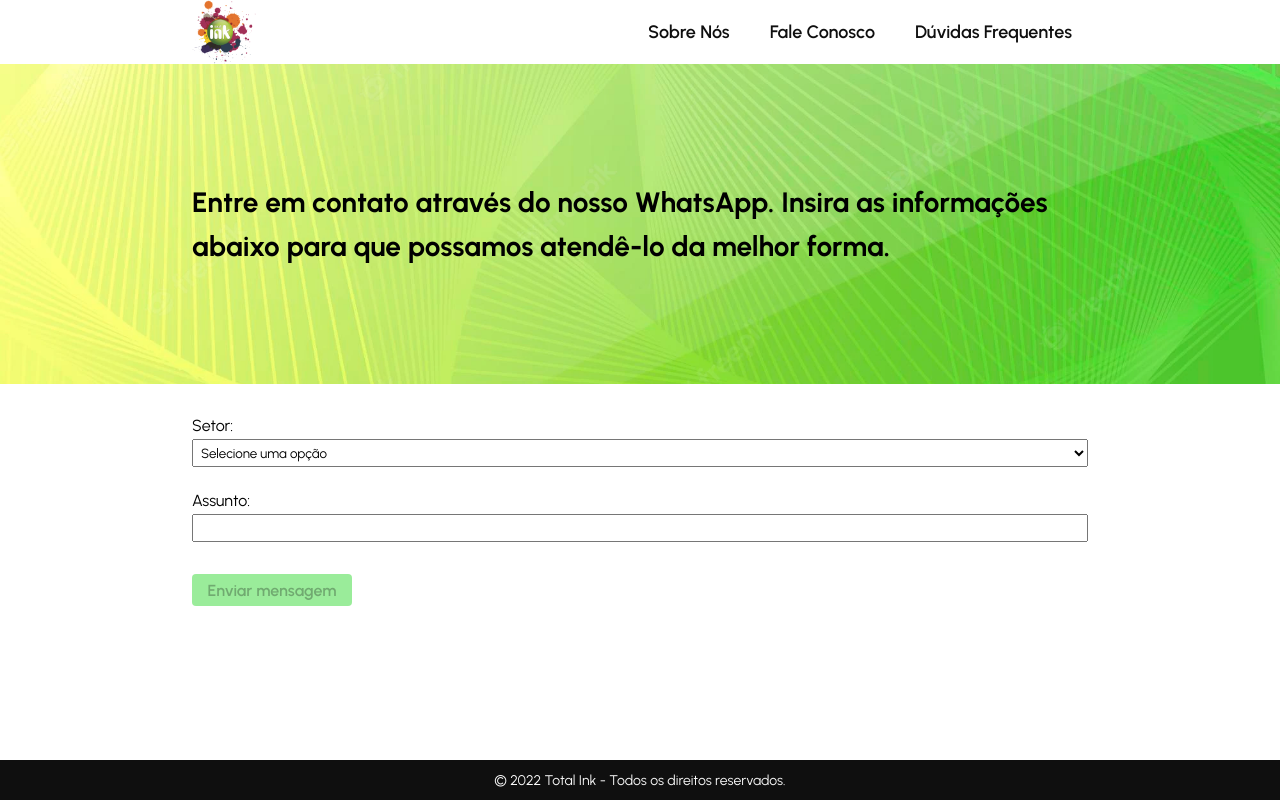
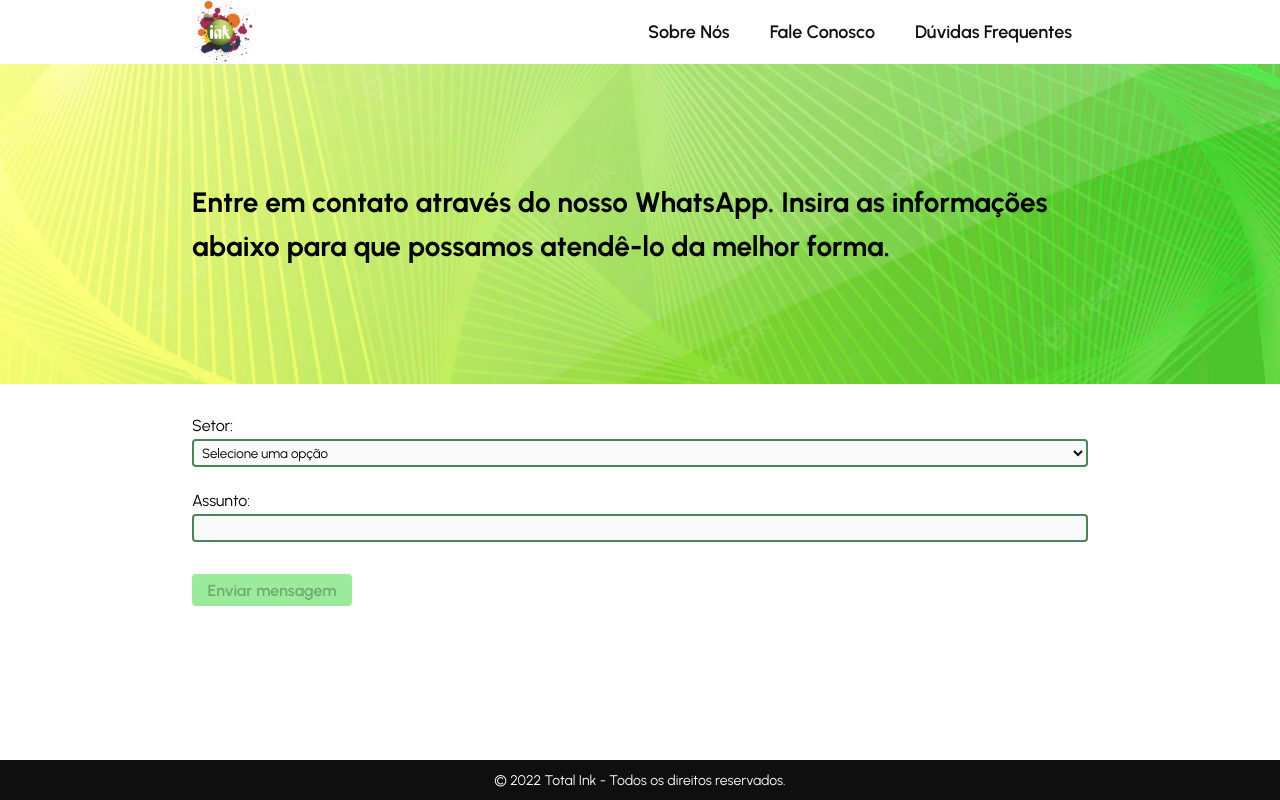
Before and after one commit to diegonacif/totalink-page, a React (Vite) app: page /contact in a window 1280 px wide. Built offline with nearby package versions, Linux system fonts and the light colour scheme.

Commit message:
style: contact us input

```diff
--- a/src/css/App.css
+++ b/src/css/App.css
@@ -873,6 +873,9 @@
   margin-top: 1.5rem;
 }
 .contact-us-container form .form-input-wp :is(input, select) {
+  background-color: #fafafa;
+  border: 2px solid rgba(6, 90, 33, 0.7254901961);
+  border-radius: 4px;
   width: 100%;
   height: 1.75rem;
   margin-top: 0.25rem;
--- a/src/pages/ContactUs/_ContactUs.scss
+++ b/src/pages/ContactUs/_ContactUs.scss
@@ -79,7 +79,9 @@
       }
 
       :is(input, select) {
-
+        background-color: $white-bg;
+        border: 2px solid #065a21b9;
+        border-radius: 4px;
         width: 100%;
         height: 1.75rem;
         margin-top: 0.25rem;
```
Also changed, not shown: 1 other file (tests, documents, lock files or other folders).
